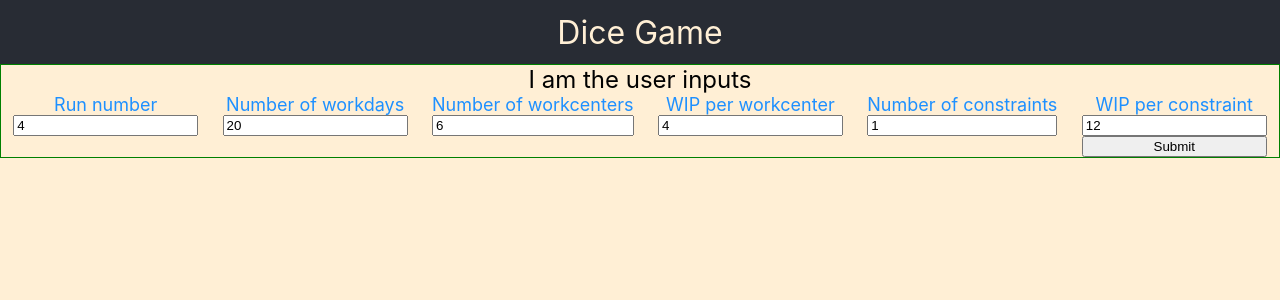
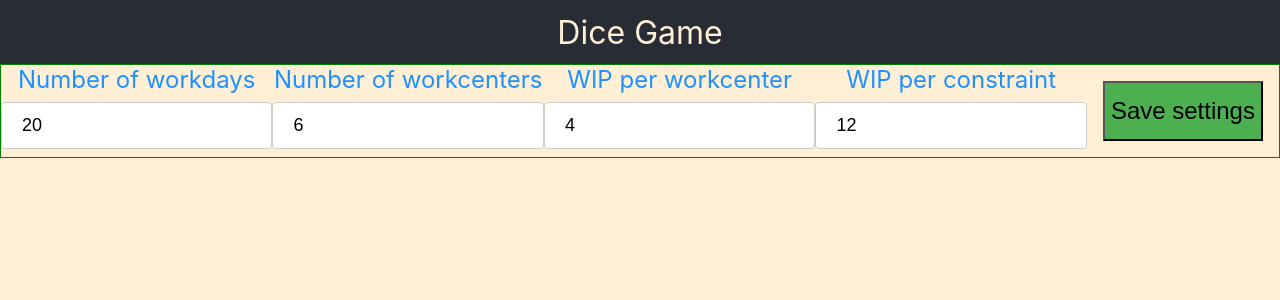
Before and after one commit to idugcoal/dice-game, a React (Create React App) app: page / in a window 1280 px wide. Shown: the top 300 px of the page. Built offline with nearby package versions, Linux system fonts and the light colour scheme.

Commit message:
adjust form styling

```diff
--- a/src/components/user_inputs.jsx
+++ b/src/components/user_inputs.jsx
@@ -1,5 +1,6 @@
 import React from 'react'
 import { useForm } from 'react-hook-form'
+import './../App.css'
 export const getSettings = () => {
   return {
     runNumber: 4,
@@ -41,34 +42,50 @@ const UserInputs = props => {
 
   return (
     <div style={styles.container}>
-      <div style={styles.title}>I am the user inputs</div>
+      {/* <div style={styles.title}>I am the user inputs</div> */}
       <form onSubmit={handleSubmit(onSubmit)}>
         <div style={styles.inputsContainer}>
-          <div style={styles.input}>
+          {/* <div style={styles.label}>
             {`Run number`}
-            <input name='runNumber' ref={register} />
+            <input name='runNumber' style={styles.input} ref={register} />
+          </div> */}
+          <div style={styles.label}>
+            {`Number of workdays`}
+            <input
+              name='numWorkdays'
+              style={styles.input}
+              ref={register({ pattern: /\d+/ })}
+            />
           </div>
-          <div style={styles.input}>
-            {`Number of workdays`}
-            <input name='numWorkdays' ref={register({ pattern: /\d+/ })} />
+          <div style={styles.label}>
+            {`Number of workcenters`}
+            <input
+              name='numWorkcenters'
+              style={styles.input}
+              ref={register({ pattern: /\d+/ })}
+            />
           </div>
-          <div style={styles.input}>
-            {`Number of workcenters`}
-            <input name='numWorkcenters' ref={register({ pattern: /\d+/ })} />
+          <div style={styles.label}>
+            {`WIP per workcenter`}
+            <input
+              name='wipPerWorkcenter'
+              style={styles.input}
+              ref={register({ pattern: /\d+/ })}
+            />
           </div>
-          <div style={styles.input}>
-            {`WIP per workcenter`}
-            <input name='wipPerWorkcenter' ref={register({ pattern: /\d+/ })} />
+          {/* <div style={styles.input}>
+            {`Number of constraints`}
+            <input name='numConstraints' style={styles.input} ref={register({ pattern: /\d+/ })} />
+          </div> */}
+          <div style={styles.label}>
+            {`WIP per constraint`}
+            <input
+              name='wipPerConstraint'
+              style={styles.input}
+              ref={register({ pattern: /\d+/ })}
+            />
           </div>
-          <div style={styles.input}>
-            {`Number of constraints`}
-            <input name='numConstraints' ref={register({ pattern: /\d+/ })} />
-          </div>
-          <div style={styles.input}>
-            {`WIP per constraint`}
-            <input name='wipPerConstraint' ref={register({ pattern: /\d+/ })} />
-            <input type='submit' />
-          </div>
+          <input value={'Save settings'} style={styles.button} type='submit' />
         </div>
       </form>
     </div>
@@ -83,20 +100,36 @@ const styles = {
     justifyContent: 'center',
     border: '1px solid green',
   },
-  title: {
-    textAlign: 'center',
-    fontSize: 24,
-  },
   inputsContainer: {
     display: 'flex',
     flexDirection: 'row',
     justifyContent: 'space-around',
   },
-  input: {
+  label: {
     color: 'dodgerblue',
-    fontSize: 18,
+    fontSize: '24px',
     display: 'flex',
     flexDirection: 'column',
+    alignItems: 'center',
+    justifyContent: 'center',
+  },
+  input: {
+    width: '100%',
+    padding: '12px 20px',
+    margin: '8px 0',
+    display: 'inline-block',
+    border: '1px solid #ccc',
+    borderRadius: '4px',
+    boxSizing: 'border-box',
+    color: 'black',
+    fontSize: '18px',
+    justifyContent: 'center',
+  },
+
+  button: {
+    backgroundColor: '#4caf50',
+    fontSize: '24px',
+    margin: '16px',
   },
 }
 
```
